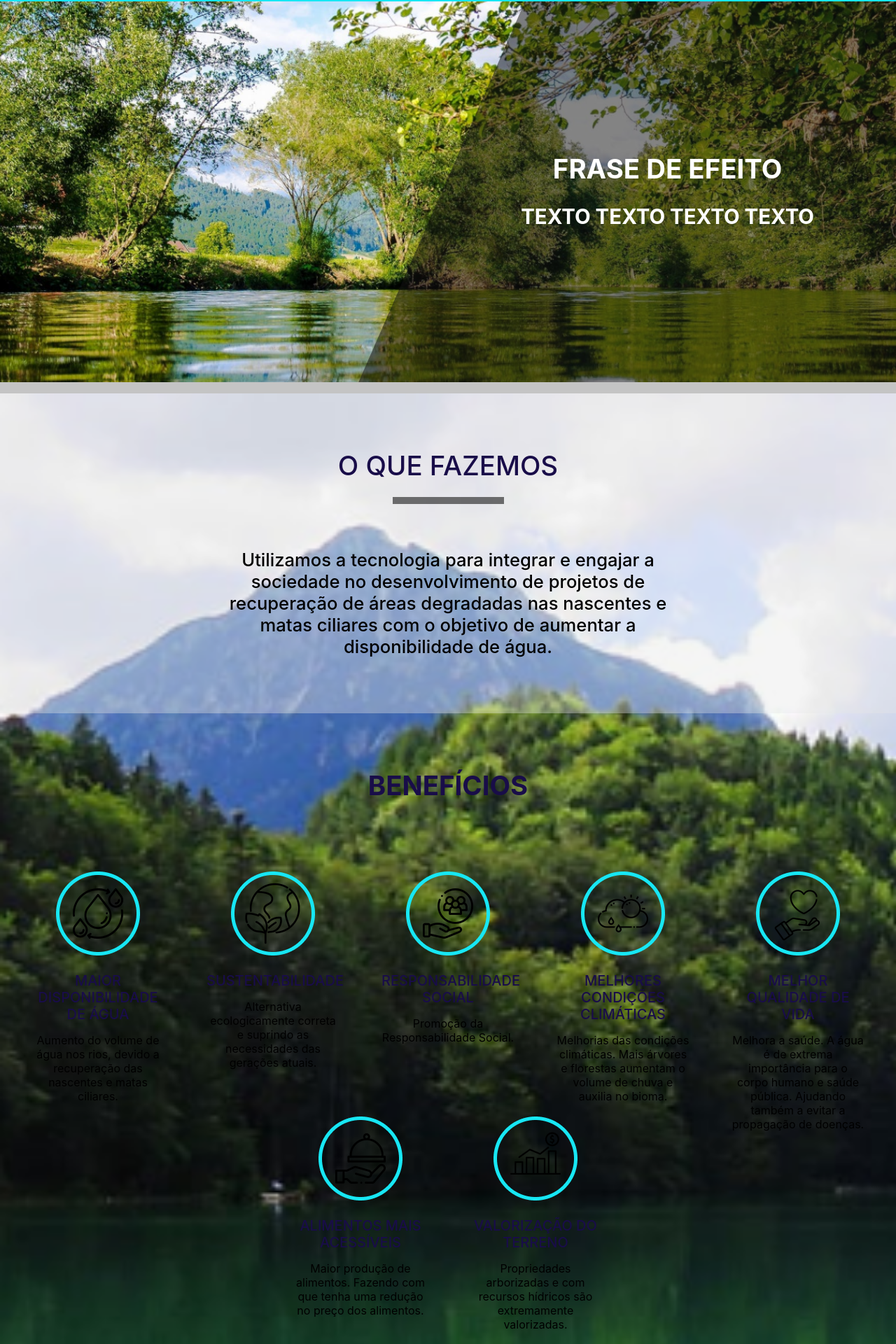
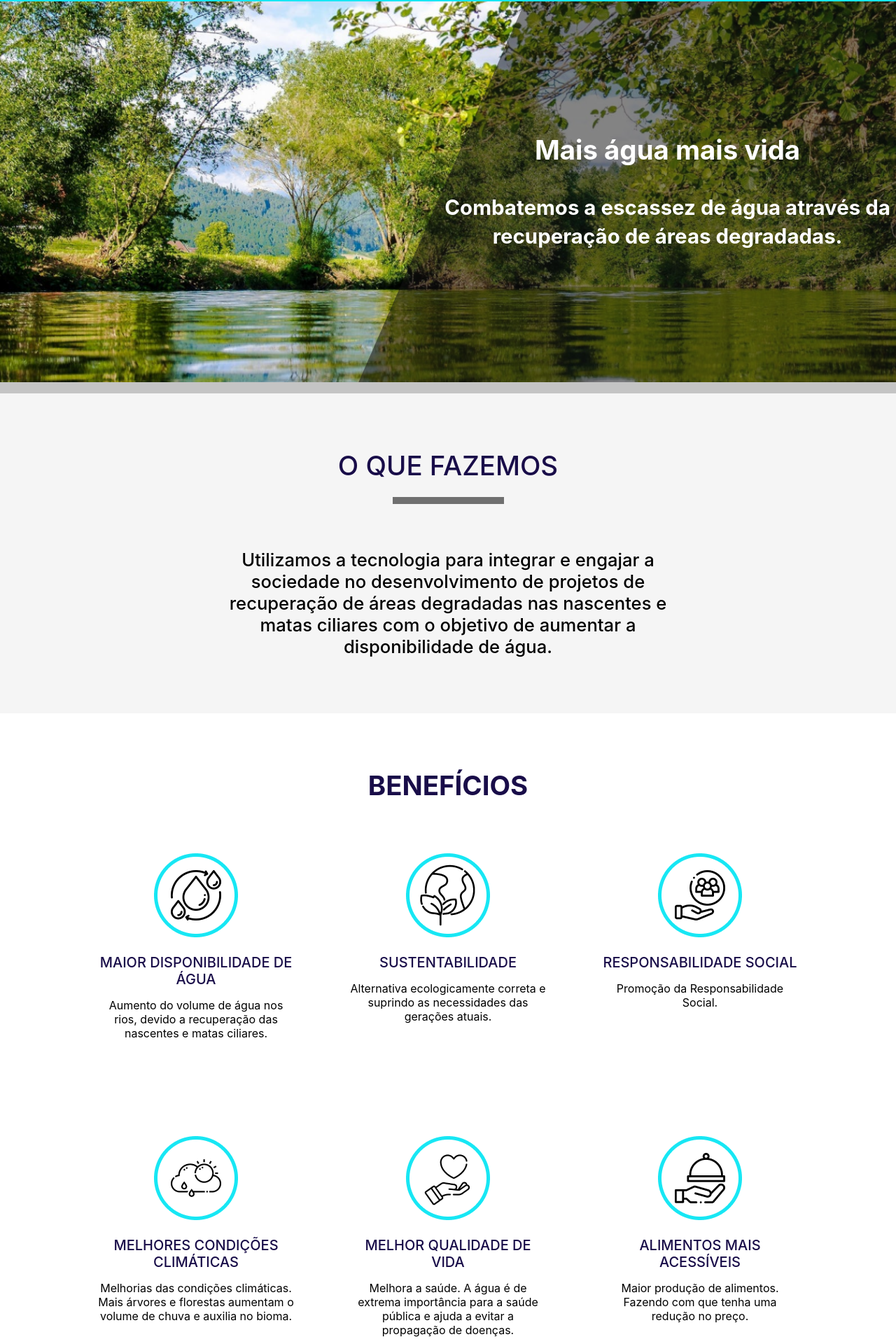
Before and after one commit to paulodevsilva/call-for-code, a React (Create React App) app in the folder frontend/: page / in a window 1280 px wide. Shown: the part 62-1982 px from the top of the page at 70% size. Built offline with nearby package versions, Linux system fonts and the light colour scheme.

Commit message:
Update Mayu

```diff
--- a/frontend/src/App.css
+++ b/frontend/src/App.css
@@ -29,6 +29,7 @@
   text-decoration: none;
   color: inherit;
   user-select: none;
+  display: flex;
 }
 
 .nav-item {
@@ -44,6 +45,7 @@
 
 .div-logo {
   display: flex;
+  align-items: center;
 }
 
 .logo-img {
@@ -146,13 +148,14 @@
 .benefits {
   width: 100%;
   padding-top: 10vh;
-  padding-bottom: 16vh;
+  padding-bottom: 0vh;
 }
 
 .benefits-title {
   text-align: center;
   /* margin-top: 80px; */
   font-size: 3vw;
+  margin-bottom: 8vh;
   color: #190D49;
   user-select: none;
 }
@@ -166,10 +169,11 @@
 
 .benefit-item {
   text-align: center;
-  padding: 0px 30px;
-  margin-top: 100px;
-  width: 250px;
-  height: 250px;
+  /* padding: 0px 50px; */
+  /* margin-top: 100px; */
+  margin: 10px 5vh;
+  width: 35vh;
+  height: 48vh;
 }
 
 .item-title {
@@ -268,8 +272,8 @@
 
 .farmers h3 {
   font-weight: 700;
-  /* font-size: 35px; */
-  font-size: 2.4vw;
+  font-size: 35px;
+  /* font-size: 2.4vw; */
   text-align: center;
   margin-bottom: 13px;
   user-select: none;
@@ -277,7 +281,7 @@
 
 .farmers p {
   font-weight: 700;
-  font-size: 16px;
+  font-size: 18px;
   text-align: center;
   margin-top: 25px;
 }
@@ -295,7 +299,7 @@
 
 .join-us-text {
   font-weight: 500;
-  font-size: 20px;
+  font-size: 25px;
   margin-bottom: 60px;
 }
 
--- a/frontend/src/Components/Hero.jsx
+++ b/frontend/src/Components/Hero.jsx
@@ -8,8 +8,8 @@ class Hero extends React.Component {
       <section className="hero" style={{ backgroundImage: "url(/Imgs/imageHero.png)" }}>
         <div className="hero-div" id="hero">
           <div className="hero-text">
-            <h1 className="hero-title">FRASE DE EFEITO</h1>
-            <p className="hero-subtitle">TEXTO TEXTO TEXTO TEXTO</p>
+            <h1 className="hero-title">Mais água mais vida</h1>
+            <p className="hero-subtitle">Combatemos a escassez de água através da recuperação de áreas degradadas. </p>
           </div>
         </div>
         <div className="closing-bar" />
--- a/frontend/src/Components/JoinUs.jsx
+++ b/frontend/src/Components/JoinUs.jsx
@@ -21,7 +21,7 @@ export default function JoinUs({history}) {
           <div className="farmers">
               <h3>INDÚSTRIAS</h3>
               <img src={"./Imgs/imgIndustry.png"} alt="indústria" />
-              <p>Aumente a valorização da sua propriedade.</p>
+              <p>Faça a compensação de créditos de carbobo e ajude o meio ambiente.</p>
           </div>
           <div className="farmers">
               <h3>PARCEIROS</h3>
@@ -30,7 +30,7 @@ export default function JoinUs({history}) {
           </div>
           </div>
           <div className="join-us-text">
-            frase de efeito xxxxxxxxxxxxxxxxxxxxxxxxxxxxxxxxxxxxxxxxxxxxx
+           Com você, somos mais fortes!  Contribua para um planeta melhor
           </div>
           <button className="join-us-button">Junte-se a nós</button>
         </div>
--- a/frontend/src/benefitsData.js
+++ b/frontend/src/benefitsData.js
@@ -26,19 +26,19 @@ const benefitsData = [
   {
     id: 5,
     title: 'MELHOR QUALIDADE DE VIDA',
-    text: 'Melhora a saúde. A água é de extrema importância para o corpo humano e saúde pública. Ajudando também a evitar a propagação de doenças.',
+    text: 'Melhora a saúde. A água é de extrema importância para a  saúde pública e ajuda  a evitar a propagação de doenças.',
     path: './Icons/vida.png',
   },
   {
     id: 6,
     title: 'ALIMENTOS MAIS ACESSÍVEIS',
-    text: 'Maior produção de alimentos. Fazendo com que tenha uma redução no preço dos alimentos.',
+    text: 'Maior produção de alimentos. Fazendo com que tenha uma redução no preço.',
     path: './Icons/comida.png'
   },
   {
     id: 7,
     title: 'VALORIZAÇÃO DO TERRENO',
-    text: 'Propriedades arborizadas e com recursos hídricos são extremamente valorizadas.',
+    text: 'Renda extra com créditos de carbono. Propriedades rurais mais valorizadas.',
     path: './Icons/terreno.png',
   },
 ]
--- a/frontend/src/pages/Dashboard/styles.css
+++ b/frontend/src/pages/Dashboard/styles.css
@@ -9,11 +9,11 @@ html, body, #root {
   min-height: 100%;
 }
 
-body {
+/* body {
   background: #fff url('../../assets/bg.png') no-repeat;
   background-size:cover ;
   -webkit-font-smoothing: antialiased !important;
-}
+} */
 
 .container-dashboard {
   margin: 80px auto 0;
--- a/frontend/src/pages/SignUp/styles.css
+++ b/frontend/src/pages/SignUp/styles.css
@@ -9,11 +9,11 @@ html, body, #root {
   min-height: 100%;
 }
 
-body {
+/* body {
   background: #fff url('../../assets/bg.png') no-repeat;
   background-size:cover ;
   -webkit-font-smoothing: antialiased !important;
-}
+} */
 
 .container {
   margin: 80px auto 0;
```
